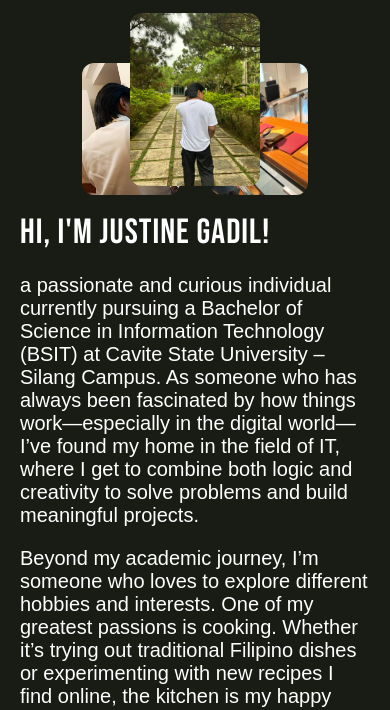
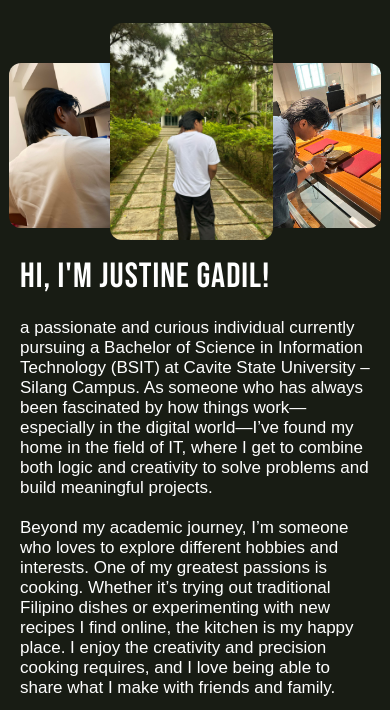
Before and after one commit to JustineGadil/WebPortfolio, a plain HTML site: page about.html in a window 390 px wide. Shown: the part 69-779 px from the top of the page. Drawn offline with Linux system fonts and the light colour scheme.

Commit message:
commit - WebPortfolio

```diff
--- a/styles.css
+++ b/styles.css
@@ -683,7 +683,7 @@
         .proj-flex div {
             height: auto;
             width: auto;
-            text-align: center;
+
         }
 
 
@@ -757,6 +757,18 @@
                 width: 95%;
             }
 
+
+        }
+        @media(max-width:850px){
+            .img-abt-1{
+                width: 85%;
+            }
+            .img-abt-2{
+                width: 105%;
+            }
+            .img-abt-3{
+                width: 85%;
+            }
         }
         @media(max-width: 400px) {
             .sidebar{
@@ -784,6 +796,9 @@
                 right: -10px;
                 transition: 0.5s;
             }
+            .abt-paragraph{
+                font-size: 17px;
+            }
 
         }
         @media(max-width: 600px) {
@@ -794,4 +809,17 @@
                 flex-direction: column;
                 align-items:center ;
             }
+            .img-abt-1{
+                width: 95%;
+                right: -6px;
+            }
+            .img-abt-2{
+                width: 125%;
+                left: -20px;
+                top: 10px;
+            }
+            .img-abt-3{
+                width: 95%;
+                left: -6px;
+            }
         }
```
Also changed, not shown: project.html (+1 -1 lines).
